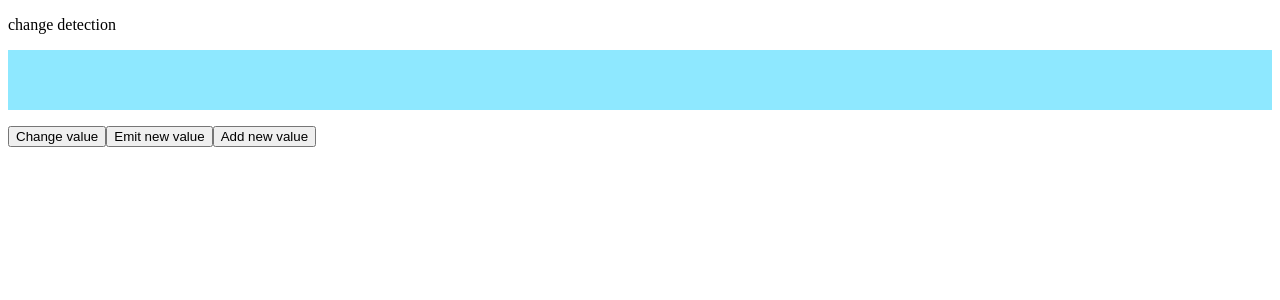
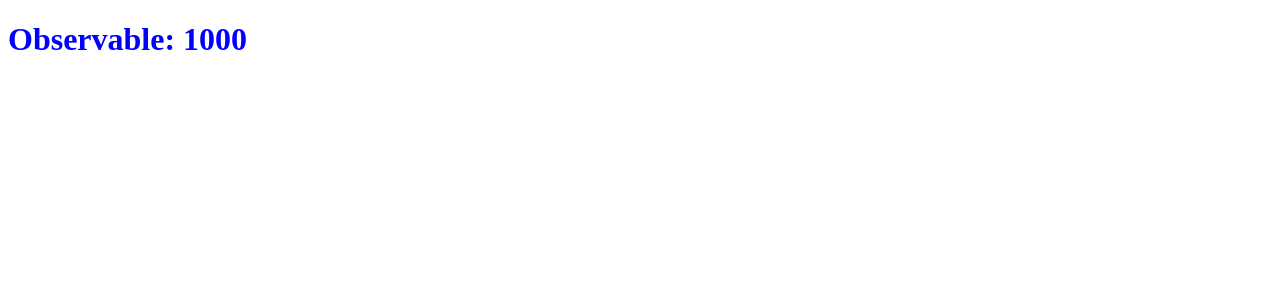
Before and after one commit to RafalG1991/angular-test-app, an Angular app: page / in a window 1280 px wide. Shown: the top 300 px of the page. Built offline with nearby package versions, Linux system fonts and the light colour scheme.

Commit message:
added AsyncPipe to read the observable value in component

```diff
--- a/src/app/app.component.html
+++ b/src/app/app.component.html
@@ -1,5 +1,7 @@
-<app-changes [value]="value" [values]="values" (onNewValue)="handleAddNewValue($event)"></app-changes>
-<button (click)="addNewValue()">Add new value</button>
+<h1>Observable: {{obsValue | async}}</h1>
+
+<!--<app-changes [value]="value" [values]="values" (onNewValue)="handleAddNewValue($event)"></app-changes>-->
+<!--<button (click)="addNewValue()">Add new value</button>-->
 
 
 <!--<p>value parent: {{value}}</p>-->
--- a/src/app/app.component.ts
+++ b/src/app/app.component.ts
@@ -12,7 +12,7 @@ import {
 import { RouterOutlet } from '@angular/router';
 import {HelloComponent} from "./hello/hello.component";
 import {ParentComponent} from "./parent/parent.component";
-import {NgClass, NgForOf, NgIf} from "@angular/common";
+import {AsyncPipe, NgClass, NgForOf, NgIf} from "@angular/common";
 import {ContainerComponent} from "./container/container.component";
 import {TitleComponent} from "./title/title.component";
 import {ConditionalContentComponent} from "./conditional-content/conditional-content.component";
@@ -21,12 +21,12 @@ import {FooComponent} from "./foo/foo.component";
 import {TemplateComponent} from "./template/template.component";
 import {ChildComponent} from "./child/child.component";
 import {ChangesComponent} from "./changes/changes.component";
-import {Observable} from "rxjs";
+import {observable, Observable} from "rxjs";
 
 @Component({
   selector: 'app-root',
   standalone: true,
-  imports: [RouterOutlet, HelloComponent, ParentComponent, NgIf, NgForOf, NgClass, ContainerComponent, TitleComponent, ConditionalContentComponent, SmartComponentComponent, FooComponent, TemplateComponent, ChildComponent, ChangesComponent],
+  imports: [RouterOutlet, HelloComponent, ParentComponent, NgIf, NgForOf, NgClass, ContainerComponent, TitleComponent, ConditionalContentComponent, SmartComponentComponent, FooComponent, TemplateComponent, ChildComponent, ChangesComponent, AsyncPipe],
   templateUrl: './app.component.html',
   styleUrl: './app.component.scss'
 })
@@ -99,8 +99,10 @@ export class AppComponent implements OnInit {
     this.values.push(newValue);
   }
 
+  obsValue!: Observable<number>;
+
   ngOnInit(): void {
-    const observable = new Observable<number>(observer => {
+    this.obsValue = new Observable<number>(observer => {
       observer.next(1000);
 
       return {
@@ -110,8 +112,8 @@ export class AppComponent implements OnInit {
       }
     });
 
-    observable.subscribe(val => {
-      console.log(val);
-    });
+    // observable.subscribe(val => {
+    //   console.log(val);
+    // });
   }
 }
```
